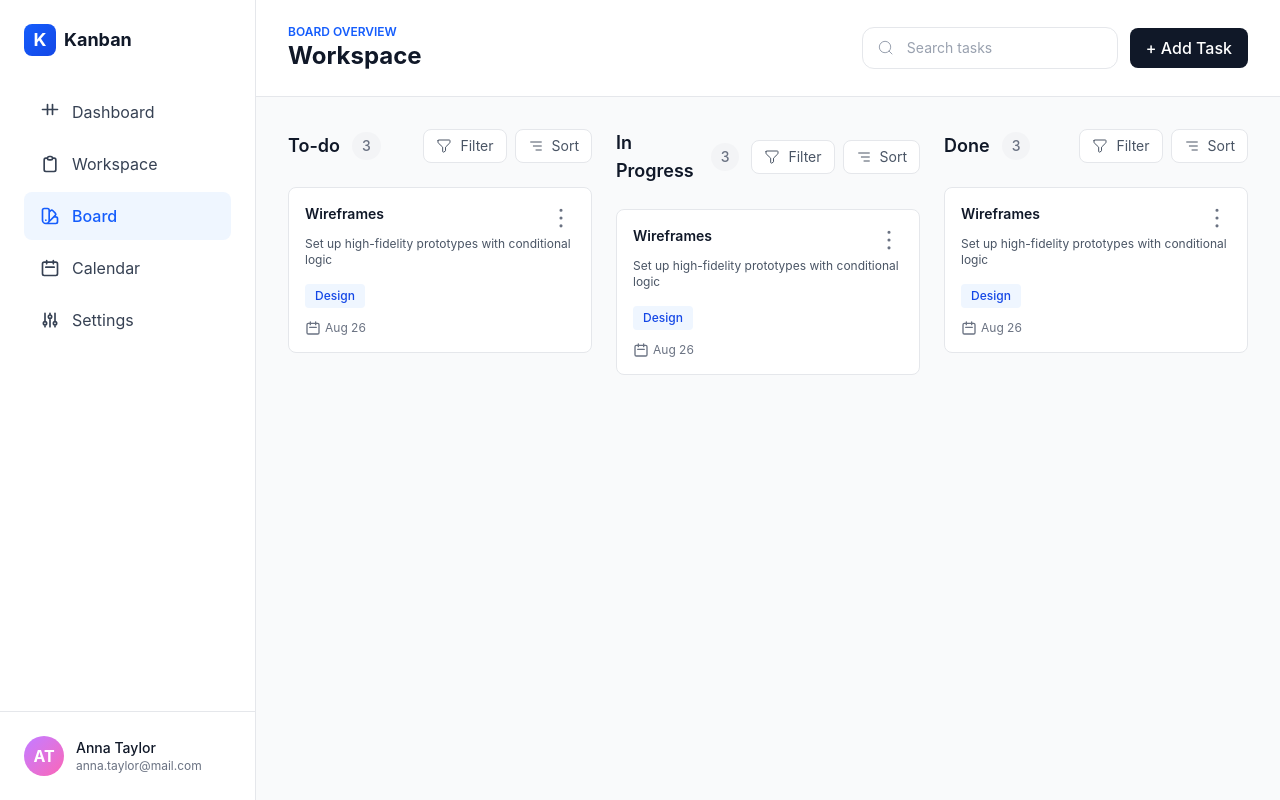
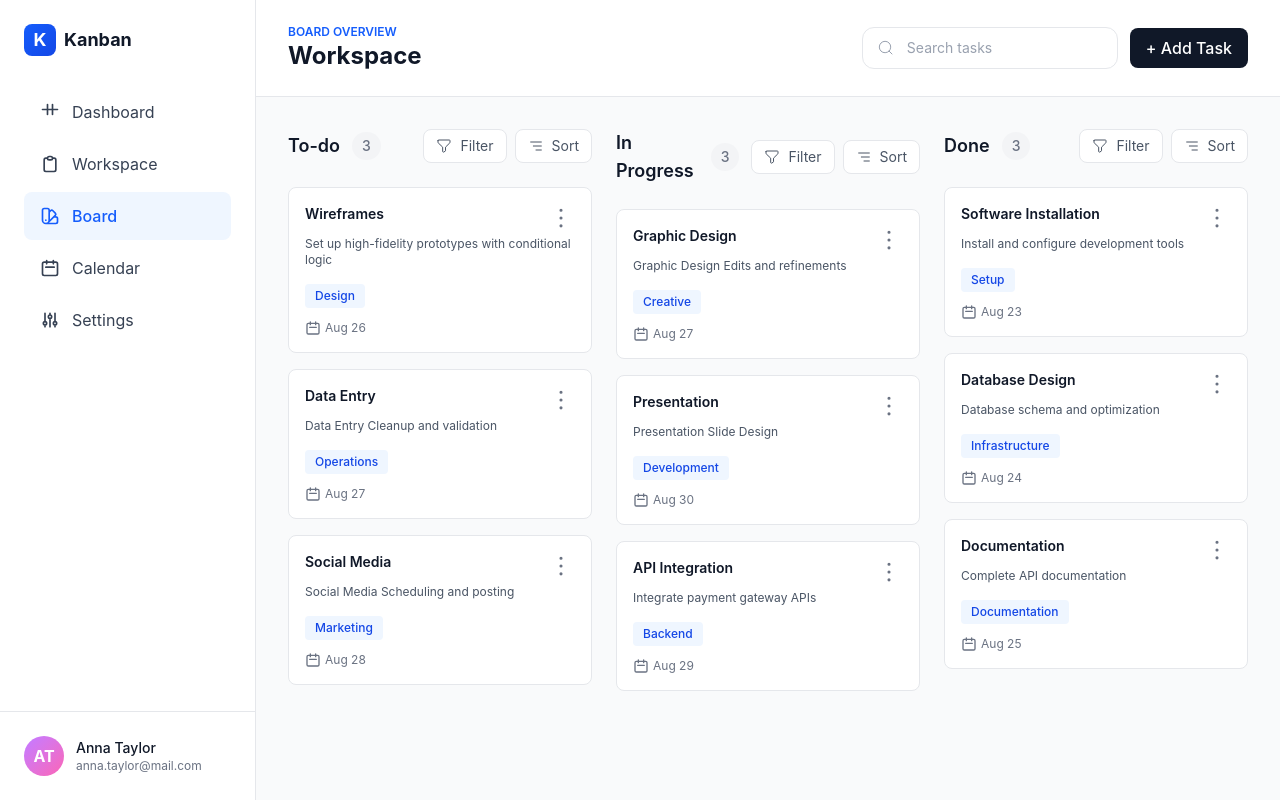
Before and after one commit to SuraiyaAkterTrishna/task-manager-react, a React (Vite) app: page / in a window 1280 px wide. Built offline with nearby package versions, Linux system fonts and the light colour scheme.

Commit message:
feat(board): render TaskCard list dynamically with data fallback

```diff
--- a/src/components/tasks/TaskBoard.jsx
+++ b/src/components/tasks/TaskBoard.jsx
@@ -2,7 +2,7 @@ import { useTasks } from "../../context/TaskContext";
 import TaskColumn from "./TaskColumn";
 
 export default function TaskBoard(){
-    const { state: { columns } } = useTasks();
+    const { state: { columns, tasks } } = useTasks();
 
     return (
         <div className="flex-1 p-4 sm:p-6 lg:p-8 min-h-0">
@@ -10,7 +10,8 @@ export default function TaskBoard(){
                         {columns.map(column => (
                             <TaskColumn
                                 key={column.id}
-                                column = {column}
+                                title={column.title}
+                                tasks= {tasks.filter(task => task.columnId === column.id)}
                             />
                         ))}
                     </div>
--- a/src/components/tasks/TaskCard.jsx
+++ b/src/components/tasks/TaskCard.jsx
@@ -1,16 +1,15 @@
-import { useTasks } from "../../context/TaskContext";
 
-export default function TaskCard() {
-  const {
-    state: { tasks },
-  } = useTasks();
-  console.log(tasks);
+
+export default function TaskCard({task}) {
+
   return (
-    <div
-      className="bg-white rounded-lg border border-gray-200 p-4 hover:shadow-md transition-shadow relative"
-      data-card="wireframes"
-      data-column="todo"
-    >
+    <>
+        <div
+          key={task.id}
+          className="bg-white rounded-lg border border-gray-200 p-4 hover:shadow-md transition-shadow relative"
+          data-card={task.id}
+          data-column={task.column}
+        >
       <div
         className="absolute top-4 right-4 text-gray-500"
         data-card-menu-container
@@ -62,14 +61,14 @@ export default function TaskCard() {
         </div>
       </div>
       <div className="mb-3">
-        <h3 className="font-semibold text-gray-900 text-sm">Wireframes</h3>
+        <h3 className="font-semibold text-gray-900 text-sm">{task.title}</h3>
       </div>
       <p className="text-xs text-gray-600 mb-4">
-        Set up high-fidelity prototypes with conditional logic
+        {task.description}
       </p>
       <div className="flex items-center gap-2 mb-3">
         <span className="inline-block px-2.5 py-1 bg-blue-50 text-blue-700 text-xs font-medium rounded">
-          Design
+          {task.tags[0]}
         </span>
       </div>
       <div className="flex items-center gap-1 text-xs text-gray-500">
@@ -86,8 +85,9 @@ export default function TaskCard() {
             d="M8 7V3m8 4V3m-9 8h10M5 21h14a2 2 0 002-2V7a2 2 0 00-2-2H5a2 2 0 00-2 2v12a2 2 0 002 2z"
           ></path>
         </svg>
-        Aug 26
+       {task.dueDate}
       </div>
     </div>
+  </>
   );
 }
--- a/src/components/tasks/TaskColumn.jsx
+++ b/src/components/tasks/TaskColumn.jsx
@@ -1,14 +1,14 @@
 import TaskCard from "./TaskCard";
 
-export default function TaskColumn({ column }) {
-  const { title } = column;
+export default function TaskColumn({ title, tasks }) {
+  console.log(tasks)
   return (
     <div className="flex-1 flex flex-col min-w-0 w-full">
       <div className="flex items-center gap-3 mb-6">
         <div className="flex items-center gap-3">
           <h2 className="text-lg font-semibold text-gray-900">{title}</h2>
           <span className="text-sm font-medium text-gray-500 bg-gray-100 px-2.5 py-1 rounded-full">
-            3
+            {tasks.length}
           </span>
         </div>
 
@@ -110,7 +110,19 @@ export default function TaskColumn({ column }) {
       </div>
 
       <div className="space-y-4 flex-1 overflow-visible lg:overflow-y-auto">
-        <TaskCard />
+       {tasks.length > 0 ? (
+                    tasks.map((task) => (
+                        <TaskCard
+                            key={task.id}
+                            task={task}
+                        />
+                    ))
+                ) : (
+                    <div className="text-center text-slate-400 py-8 text-sm">
+                        Not Found
+                    </div>
+                )}
+
       </div>
     </div>
   );
```
